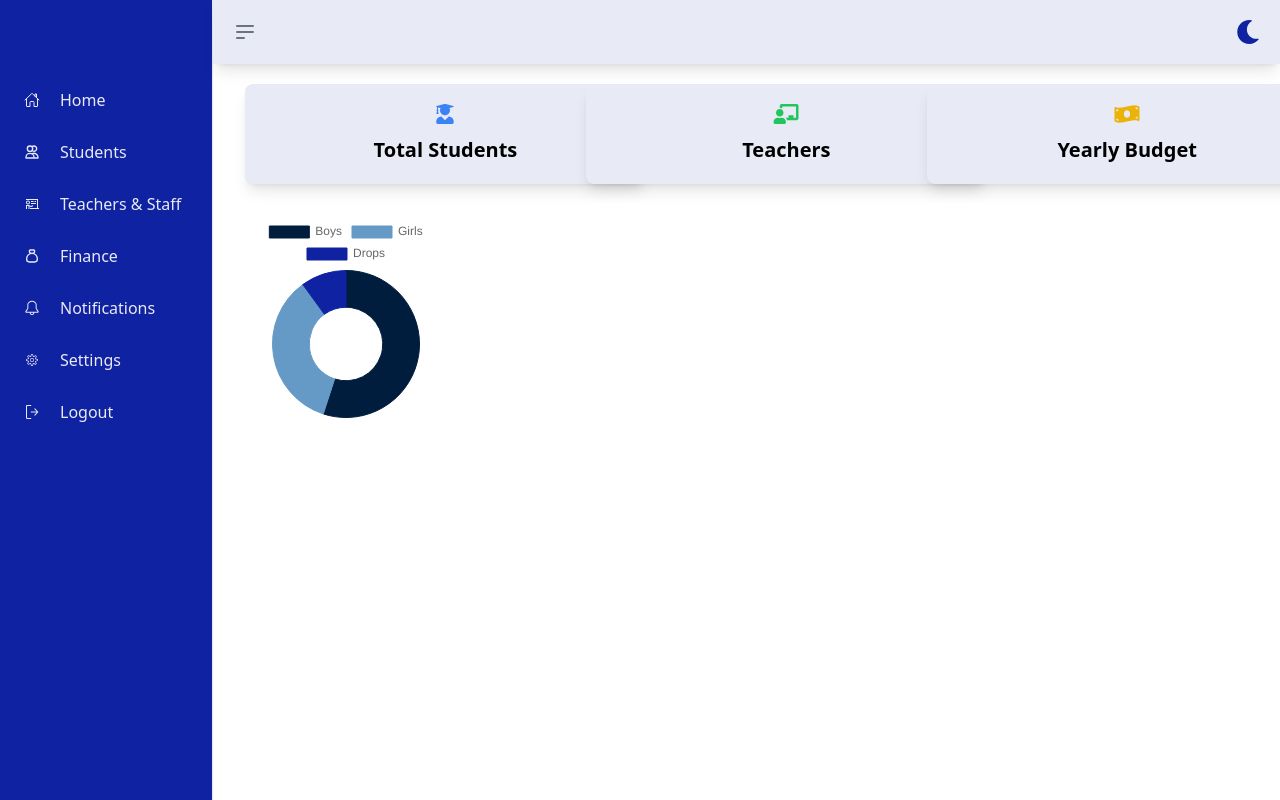
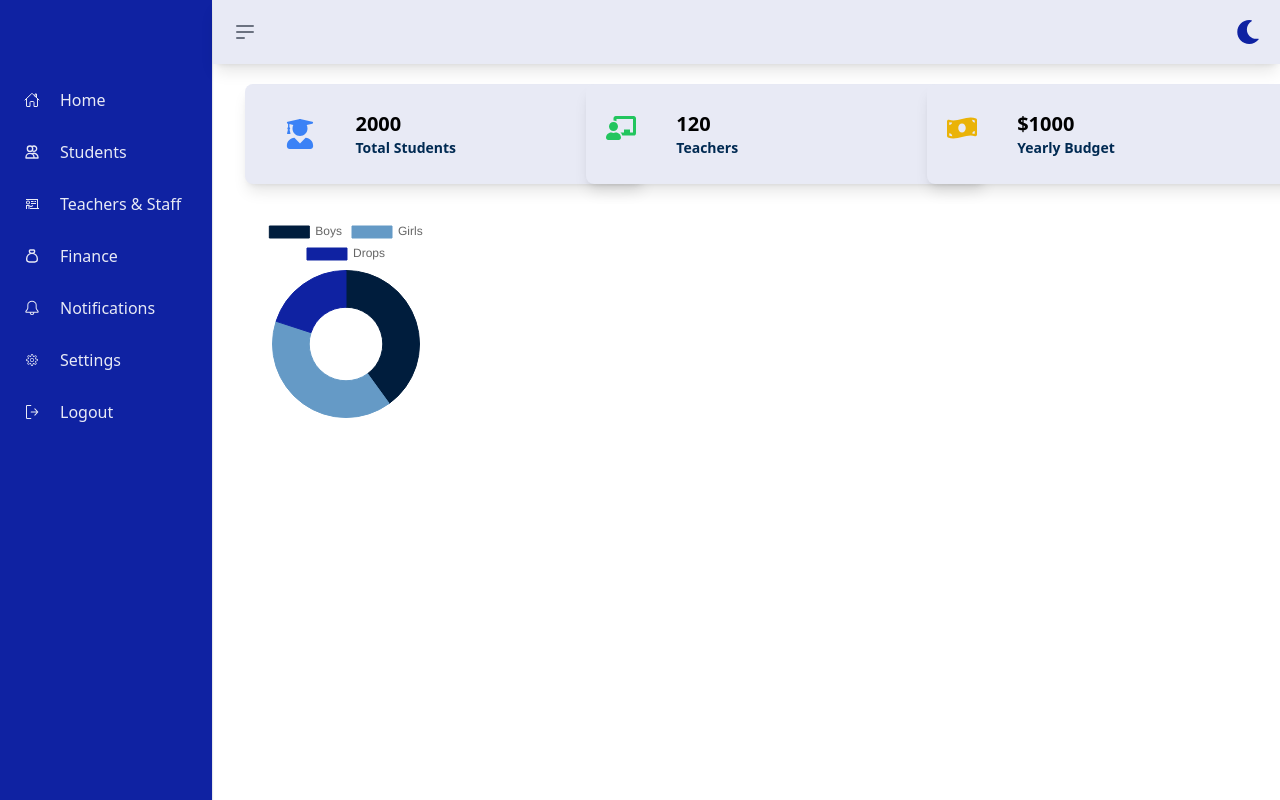
Before and after one commit to ishimweBonheur/blogs-frontend, a React (Create React App) app: page /home in a window 1280 px wide. Shown: the top 800 px of the page. Built offline with nearby package versions, Linux system fonts and the light colour scheme.

Commit message:
afternoon

```diff
--- a/src/components/Home/Home.tsx
+++ b/src/components/Home/Home.tsx
@@ -10,7 +10,7 @@ const Home = () => {
     labels: ['Boys', 'Girls', 'Drops'],
     datasets: [
       {
-        data: [55, 35, 10],
+        data: [400, 400, 200],
         backgroundColor: ['#001d3d', '#659AC6', '#0F22A2'],
         borderColor: ['#001d3d', '#659AC6', '#0F22A2'],
         borderWidth: 1,
@@ -37,19 +37,28 @@ const Home = () => {
   return (
     <div className="w-full">
       <div className="grid grid-cols-1 sm:grid-cols-3 gap-5 px-8 mt-5">
-        <div className="w-full md:w-[400px] bg-background dark:bg-mini dark:text-background rounded-lg h-[100px] flex flex-col items-center justify-center text-xl font-semibold p-5 shadow-lg hover:shadow-xl transition-all duration-300">
-          <FaUserGraduate className="text-blue-500 text-3xl mb-3" />
-          <span>Total Students</span>
+        <div className="w-full md:w-[400px] bg-background dark:bg-mini dark:text-background rounded-lg h-[100px] flex flex-row items-center justify-start  text-xl font-semibold p-5 shadow-lg hover:shadow-xl transition-all duration-300 gap-10">
+          <FaUserGraduate className="text-blue-500 text-3xl ml-5" />
+           <div className='flex flex-col'>
+         <span className="text-md font-bold">2000</span>
+          <span className="text-sm font-semibold text-hover dark:text-background">Total Students</span>
+          </div>
         </div>
 
-        <div className="w-full md:w-[400px] bg-background dark:bg-mini dark:text-background rounded-lg h-[100px] flex flex-col items-center justify-center text-xl font-semibold p-5 shadow-lg hover:shadow-xl transition-all duration-300">
+        <div className=" w-full md:w-[400px] bg-background dark:bg-mini dark:text-background rounded-lg h-[100px] flex flex-row items-center justify-start text-xl font-semibold p-5 shadow-lg hover:shadow-xl transition-all duration-300 gap-10">
           <FaChalkboardTeacher className="text-green-500 text-3xl mb-3" />
-          <span>Teachers</span>
+          <div className="flex flex-col">
+          <span className="text-md font-bold">120</span>
+          <span className="text-sm font-semibold text-hover dark:text-background">Teachers</span>
+          </div>
         </div>
 
-        <div className="w-full md:w-[400px] bg-background dark:bg-mini dark:text-background rounded-lg h-[100px] flex flex-col items-center justify-center text-xl font-semibold p-5 shadow-lg hover:shadow-xl transition-all duration-300">
+        <div className="w-full md:w-[400px] bg-background dark:bg-mini dark:text-background rounded-lg h-[100px] flex flex-row items-center justify-start text-xl font-semibold p-5 shadow-lg hover:shadow-xl transition-all duration-300 gap-10">
           <FaMoneyBillWave className="text-yellow-500 text-3xl mb-3" />
-          <span>Yearly Budget</span>
+          <div className="flex flex-col">
+          <span className="text-md font-bold">$1000</span>
+          <span className="text-sm font-semibold text-hover dark:text-background">Yearly Budget</span>
+          </div>
         </div>
       </div>
 
```
